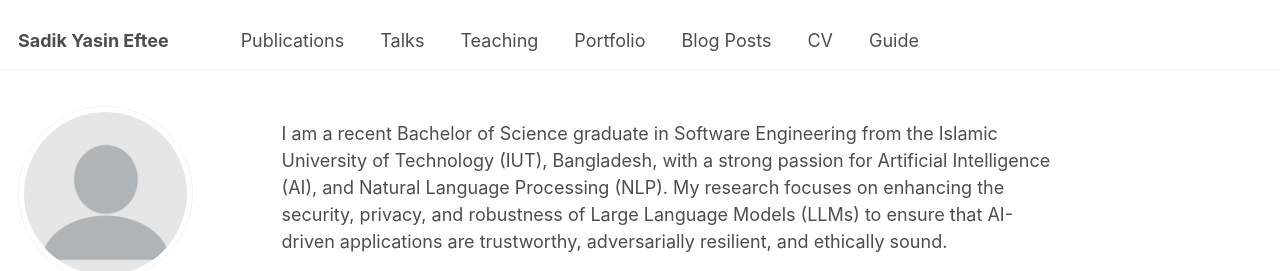
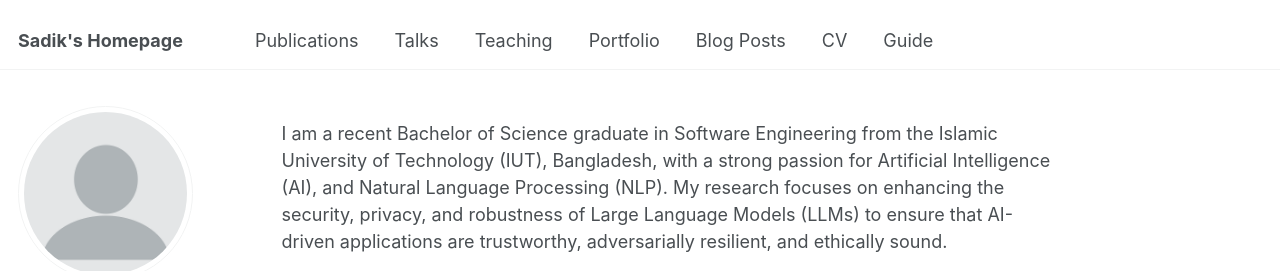
Before and after one commit to Sadik-Yasin-Eftee/Sadik-Yasin-Eftee.github.io, a Jekyll site: the page built from _pages/about.md, in a window 1280 px wide. Shown: the top 271 px of the page. Built offline with Jekyll 4.4.1, drawn with Linux system fonts in a browser that asks for light colours; some web fonts are replaced.

Commit message:
Update _config.yml

```diff
--- a/_config.yml
+++ b/_config.yml
@@ -9,7 +9,7 @@
 # Basic Site Settings
 locale                   : "en-US"
 site_theme               : "default"
-title                    : "Sadik Yasin Eftee"
+title                    : "Sadik's Homepage"
 title_separator          : "-"
 name                     : &name "Sadik Yasin Eftee"
 description              : &description "personal description"
```
